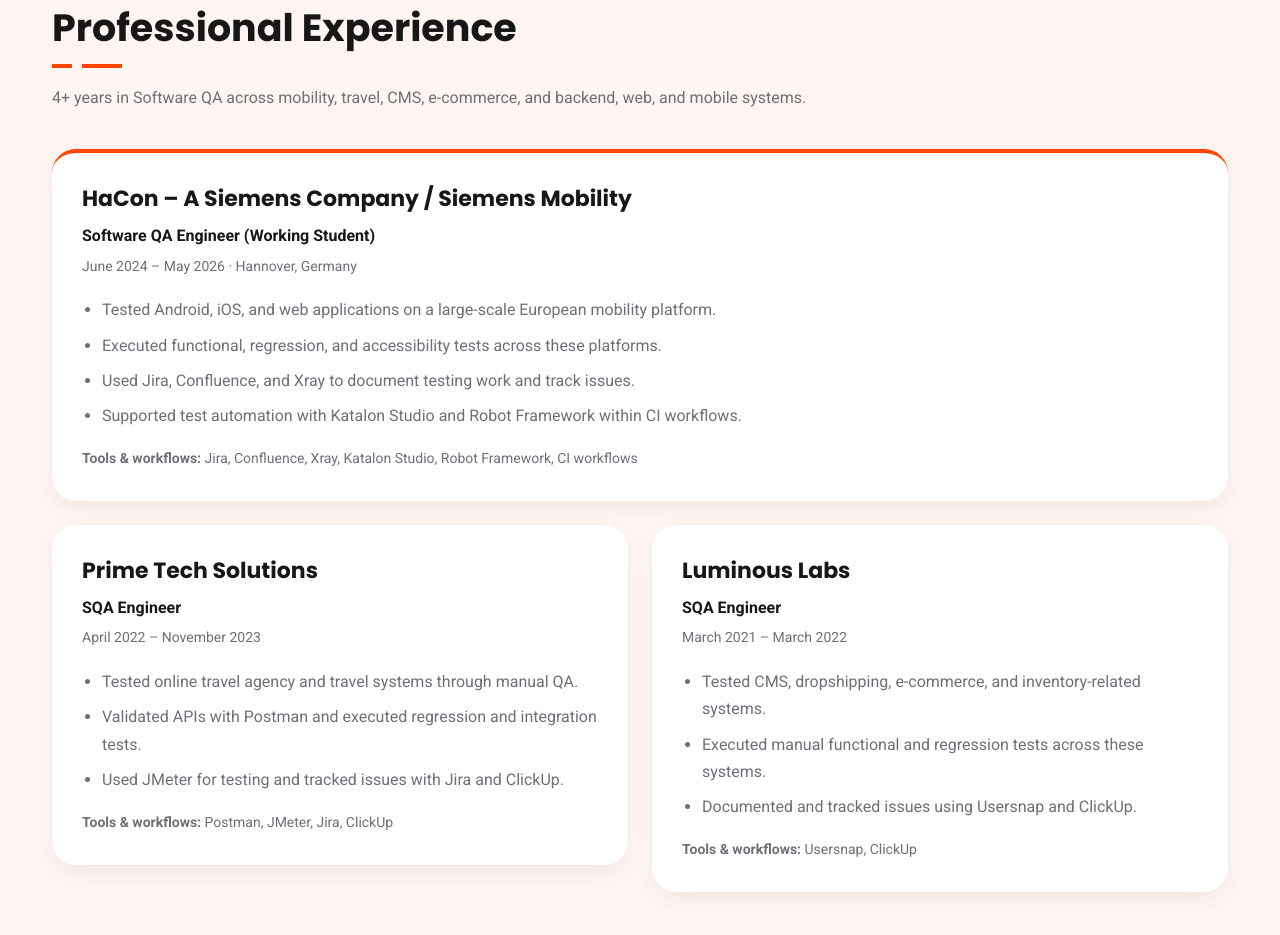
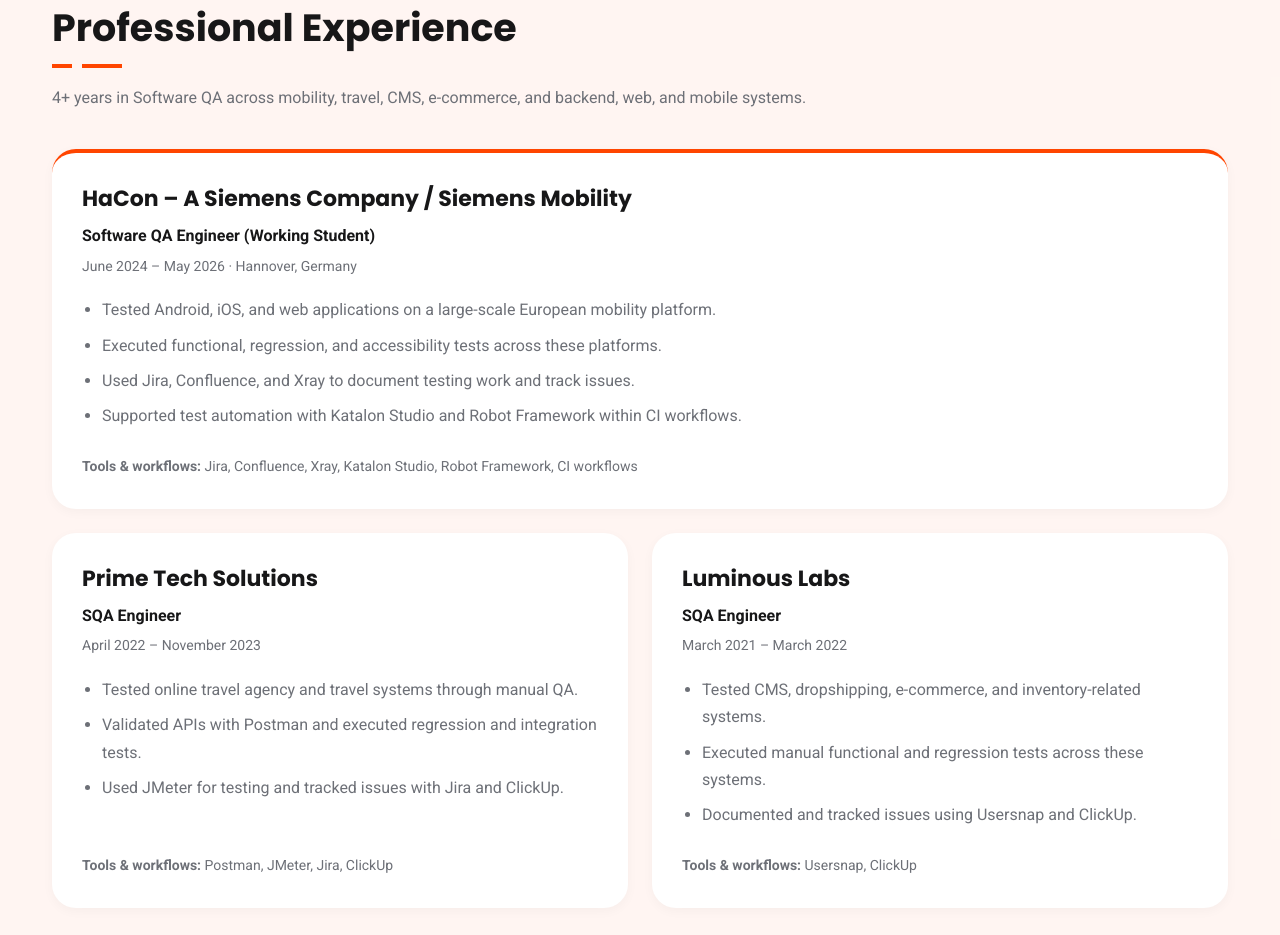
Before and after one commit to Ibne-Sayad/Ibne-Sayad.github.io, a plain HTML site: page index.html in a window 1280 px wide. Shown: the part 1702-2637 px from the top of the page. Drawn offline with Linux system fonts and the light colour scheme.

Commit message:
Fix contact feedback, card alignment and shadow styling

```diff
--- a/css/style.css
+++ b/css/style.css
@@ -1863,8 +1863,17 @@ body[style], header[style] {
           box-shadow: 0 15px 30px 0 rgba(255, 69, 0, 0.15);
 }
 
+.professional-experience .row > .col-lg-12,
+.professional-experience .row > .col-lg-6 {
+  display: flex;
+}
+
 .professional-experience .experience-role {
-  display: block;
+  display: flex;
+  flex-direction: column;
+  align-items: stretch;
+  justify-content: flex-start;
+  width: 100%;
   overflow-wrap: anywhere;
 }
 
@@ -1902,6 +1911,7 @@ body[style], header[style] {
 }
 
 .professional-experience .experience-tools {
+  margin-top: auto;
   font-size: 14px;
   line-height: 1.7;
 }
@@ -4384,7 +4394,7 @@ body[style], header[style] {
 /* Final consistency and accessibility adjustments. */
 :root {
   --card-radius: 24px;
-  --card-shadow: 0 8px 24px rgba(23, 23, 24, 0.06);
+  --card-shadow: 0 3px 12px rgba(23, 23, 24, 0.035);
   --accent-readable: #b83a00;
 }
 html { scroll-behavior: smooth; }
@@ -4423,7 +4433,9 @@ select:focus-visible, textarea:focus-visible {
 #wrapper .experience-role, #wrapper .education-card, #wrapper .expertise-card,
 #wrapper .selected-project-card, #wrapper .recommendation-card, #wrapper .writing-card,
 #wrapper .featured-project {
-  border-radius: var(--card-radius); box-shadow: var(--card-shadow);
+  border-radius: var(--card-radius);
+  -webkit-box-shadow: var(--card-shadow);
+  box-shadow: var(--card-shadow);
 }
 #wrapper .section-heading span, #wrapper .section-heading-left span,
 #wrapper .about-label, #wrapper .primary-btn .text,
--- a/js/main.js
+++ b/js/main.js
@@ -46,6 +46,11 @@ function Filaous_ContactForm() {
     const buttonText = button.querySelector(".text");
     const status = document.getElementById("contactStatus");
 
+    // Native validation runs before submit and invalid events do not bubble.
+    form.addEventListener("invalid", function() {
+        status.textContent = "Please complete all required fields and enter a valid email address before sending.";
+    }, true);
+
     form.addEventListener("submit", async function(event) {
         event.preventDefault();
         if (button.disabled || !form.reportValidity()) return;
```
